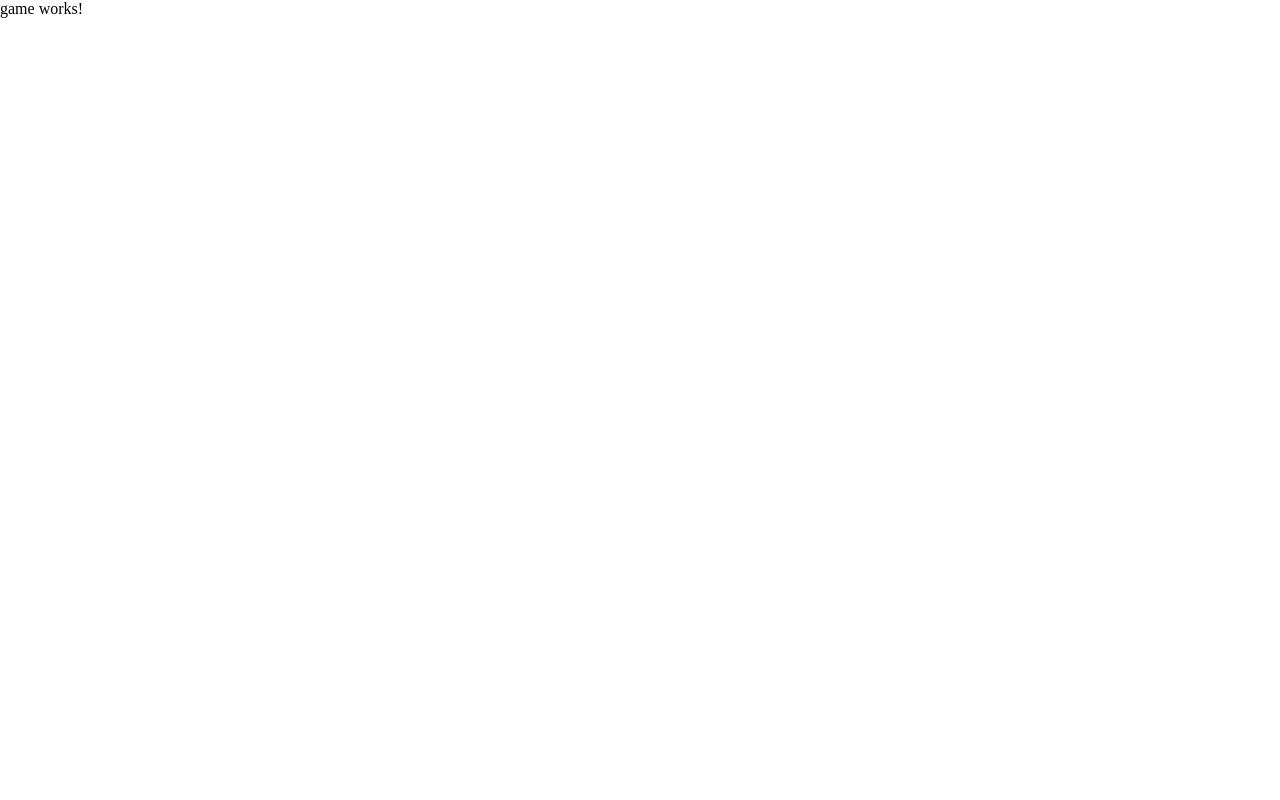
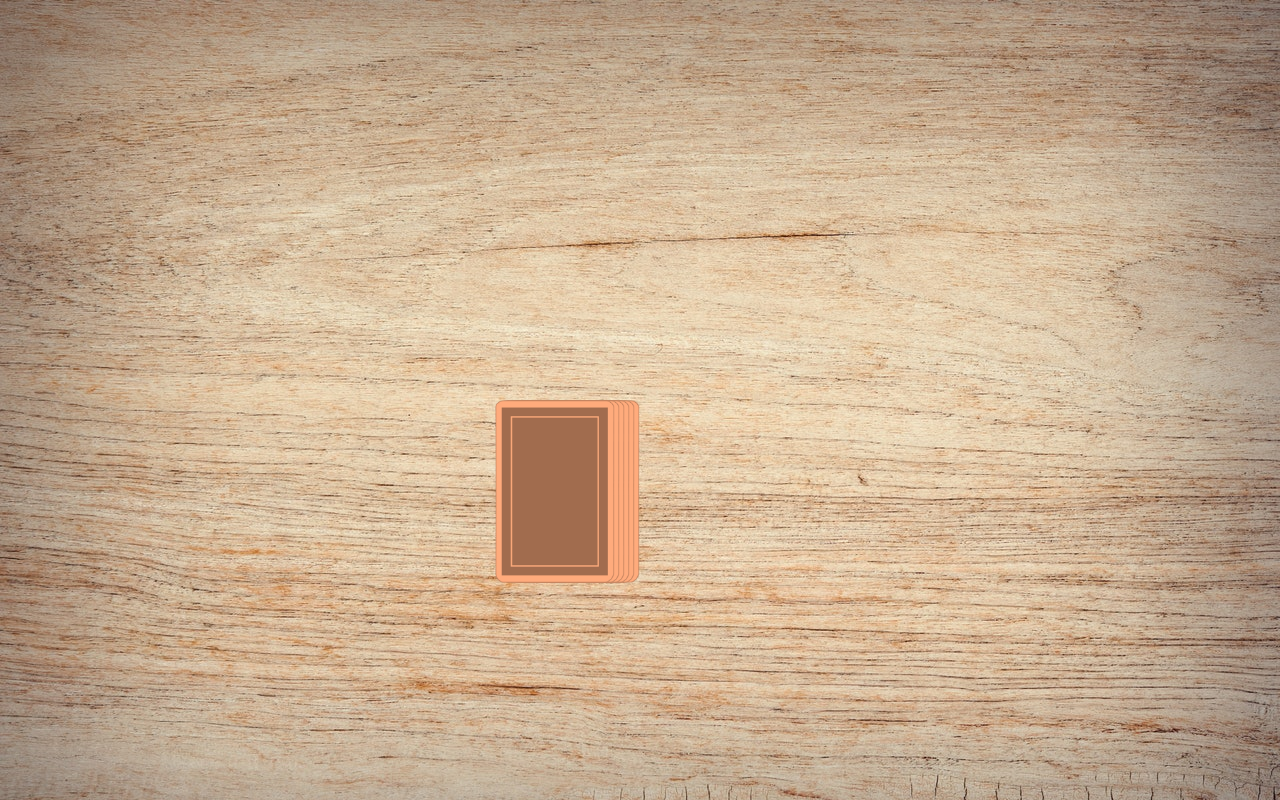
Before and after one commit to D1m1tr1e/Ring-of-Fire, an Angular app in the folder ringoffire/: page /game in a window 1280 px wide. Built offline with nearby package versions, Linux system fonts and the light colour scheme.

Commit message:
added game field with card animations

```diff
--- a/ringoffire/src/app/game/game.component.html
+++ b/ringoffire/src/app/game/game.component.html
@@ -1 +1,11 @@
-<p>game works!</p>
+<div class="field">
+    <div class="card-stack">
+        <img *ngFor="let cards of [0,1,2,3,4]; let i = index;" [ngStyle]="{'right.px': i * 5}"
+            src="./../../assets/img/cards/card_cover.png" alt="">
+
+        <img (click)="takeCard()" [class.pick-card]="pickCardAnimation" class="top-card" style="right: 25px;"
+            src="./../../assets/img/cards/card_cover.png" alt="">
+    </div>
+
+
+</div>
--- a/ringoffire/src/app/game/game.component.scss
+++ b/ringoffire/src/app/game/game.component.scss
@@ -0,0 +1,30 @@
+.field{
+    width: 100dvw;
+    height: 100dvh;
+    background-image: url('./../../assets/img/board.jpg');
+    background-size: cover;
+    display: flex;
+    justify-content: center;
+    align-items: center;
+}
+
+.card-stack{
+    position: relative;
+    >img{
+        position: absolute;
+        width: 120px;
+    }
+}
+
+.top-card{
+    cursor: pointer;
+    transition: all 125ms ease-in-out;
+    &:hover{
+        transform: scale(1.1) translateY(-10px);
+    }
+}
+
+.pick-card{
+    transition: all 125ms ease-in-out;
+    transform: scale(1.5) !important;
+}
--- a/ringoffire/src/app/game/game.component.ts
+++ b/ringoffire/src/app/game/game.component.ts
@@ -1,12 +1,19 @@
+import { CommonModule } from '@angular/common';
 import { Component } from '@angular/core';
 
 @Component({
   selector: 'app-game',
   standalone: true,
-  imports: [],
+  imports: [CommonModule],
   templateUrl: './game.component.html',
   styleUrl: './game.component.scss'
 })
 export class GameComponent {
+  pickCardAnimation = false;
+
+
+  takeCard() {
+    this.pickCardAnimation = true;
+  }
 
 }
```
